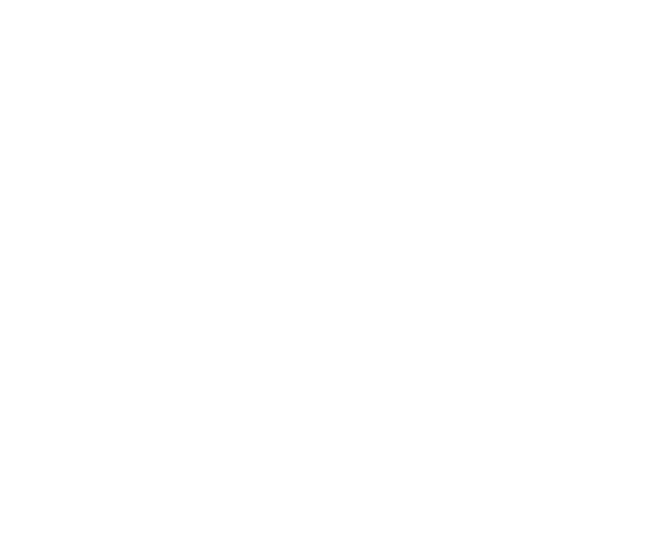
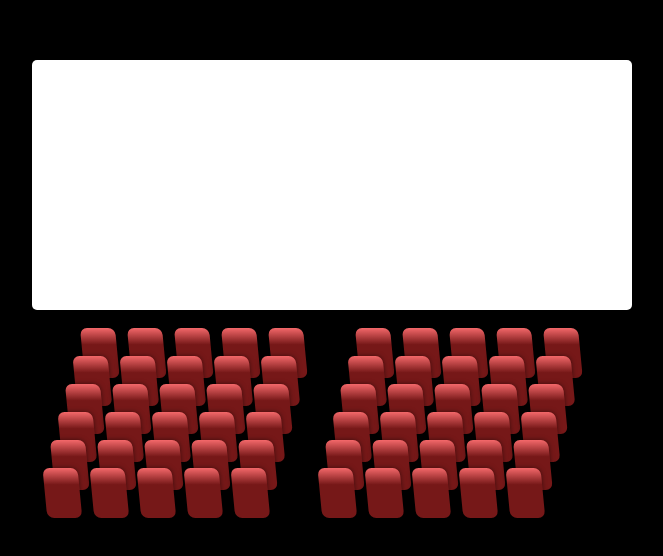
Before and after one commit to lukasborawski/warsawjs-workshop-33-seatpick, a Vue app: page / in a window 1280 px wide. Shown: the part 116-672 px from the top of the page, without its empty margins (333-996 px from the left). Built offline with nearby package versions, Linux system fonts and the light colour scheme; the HTML template or start-up script is replaced by a standard one.

Commit message:
chore: Stage-2-1

```diff
--- a/src/App.vue
+++ b/src/App.vue
@@ -1,10 +1,17 @@
 <template>
-  <div id="app"></div>
+  <div id="app">
+    <cinema />
+  </div>
 </template>
 
 <script>
+  import Cinema from './components/Cinema.vue'
+
   export default {
-    name: 'app'
+    name: 'app',
+    components: {
+      Cinema
+    }
   }
 </script>
 
@@ -12,5 +19,7 @@
   body {
       width: 100%;
       height: 100%;
+      margin: 60px;
+      background-color: black;
   }
 </style>
--- /dev/null
+++ b/src/components/Cinema.vue
@@ -0,0 +1,66 @@
+<template lang="html">
+  <div class="cinema">
+    <div class="screen"></div>
+    <div class="rows">
+      <row v-for="(row, index) in cinema.left" :key="`row-left-${index}`" :row-prop="row" side-prop="left"/>
+    </div>
+    <div class="rows">
+      <row v-for="(row, index) in cinema.right" :key="`row-right-${index}`" :row-prop="row" side-prop="right"/>
+    </div>
+  </div>
+</template>
+
+<script>
+  import Row from './Row.vue'
+
+  export default {
+    name: 'cinema',
+    data () {
+      return {
+        cinema: {
+          left: [
+              ['A1','A2','A3','A4','A5','A6'],
+              ['B1','B2','B3','B4','B5','B6'],
+              ['C1','C2','C3','C4','C5','C6'],
+              ['D1','D2','D3','D4','D5','D6'],
+              ['E1','E2','E3','E4','E5','E6']
+          ],
+          right: [
+              ['F1','F2','F3','F4','F5','F6'],
+              ['G1','G2','G3','G4','G5','G6'],
+              ['H1','H2','H3','H4','H5','H6'],
+              ['I1','I2','I3','I4','I5','I6'],
+              ['J1','J2','J3','J4','J5','J6']
+          ]
+        }
+      }
+    },
+    components: {
+      Row
+    }
+  }
+</script>
+
+<style lang="css" scoped>
+  .screen {
+    left: 0;
+    right: 0;
+    top: -300px;
+    width: 600px;
+    height: 250px;
+    border-radius: 5px;
+    background-color: white;
+    position: absolute;
+  }
+  .cinema {
+    top: 70%;
+    left: 50%;
+    display: flex;
+    position: absolute;
+    transform: translate(-50%, -50%);
+  }
+  .rows {
+    display: flex;
+    margin: 0 20px;
+  }
+</style>
--- /dev/null
+++ b/src/components/Row.vue
@@ -0,0 +1,37 @@
+<template lang="html">
+  <div class="row" :class="sideProp">
+    <seat v-for="(seat, index) in rowProp" :key="seat"/>
+  </div>
+</template>
+
+<script>
+  import Seat from './Seat.vue'
+
+  export default {
+    name: 'row',
+    props: {
+      rowProp: {
+        type: Array,
+        default: []
+      },
+      sideProp: {
+        type: String,
+        default: ''
+      }
+    },
+    components: {
+      Seat
+    }
+  }
+</script>
+
+<style lang="css" scoped>
+  .row.left {
+    transform: skew(-15deg);
+    margin: 0 6px;
+  }
+  .row.right {
+    transform: skew(-15deg);
+    margin: 0 6px;
+  }
+</style>
--- /dev/null
+++ b/src/components/Seat.vue
@@ -0,0 +1,42 @@
+<template lang="html">
+  <div class="seat"></div>
+</template>
+
+<script>
+  export default {
+    name: 'seat'
+  }
+</script>
+
+<style lang="css" scoped>
+  .seat {
+    cursor: pointer;
+    width: 35px;
+    height: 50px;
+    margin-top: -32px;
+    border-radius: 7px;
+    margin-bottom: 10px;
+    transform: skew(20deg);
+    box-shadow: 0 0 5px rgba(0, 0, 0, 0.5);
+    background: linear-gradient(to top, #761818, #761818, #761818, #761818, #761818, #B54041,  #F3686A);
+  }
+  .seat:hover::before {
+    content: '';
+    position: absolute;
+    top: 0;
+    width: 100%;
+    height: 100%;
+    background: rgba(0, 0, 0, 0.5);
+    border-radius: 7px;
+  }
+  .seat.active {}
+  .seat.active::before {
+    content: '';
+    position: absolute;
+    top: 0;
+    width: 100%;
+    height: 100%;
+    background: rgba(255, 255, 255, 0.6);
+    border-radius: 7px;
+  }
+</style>
```
